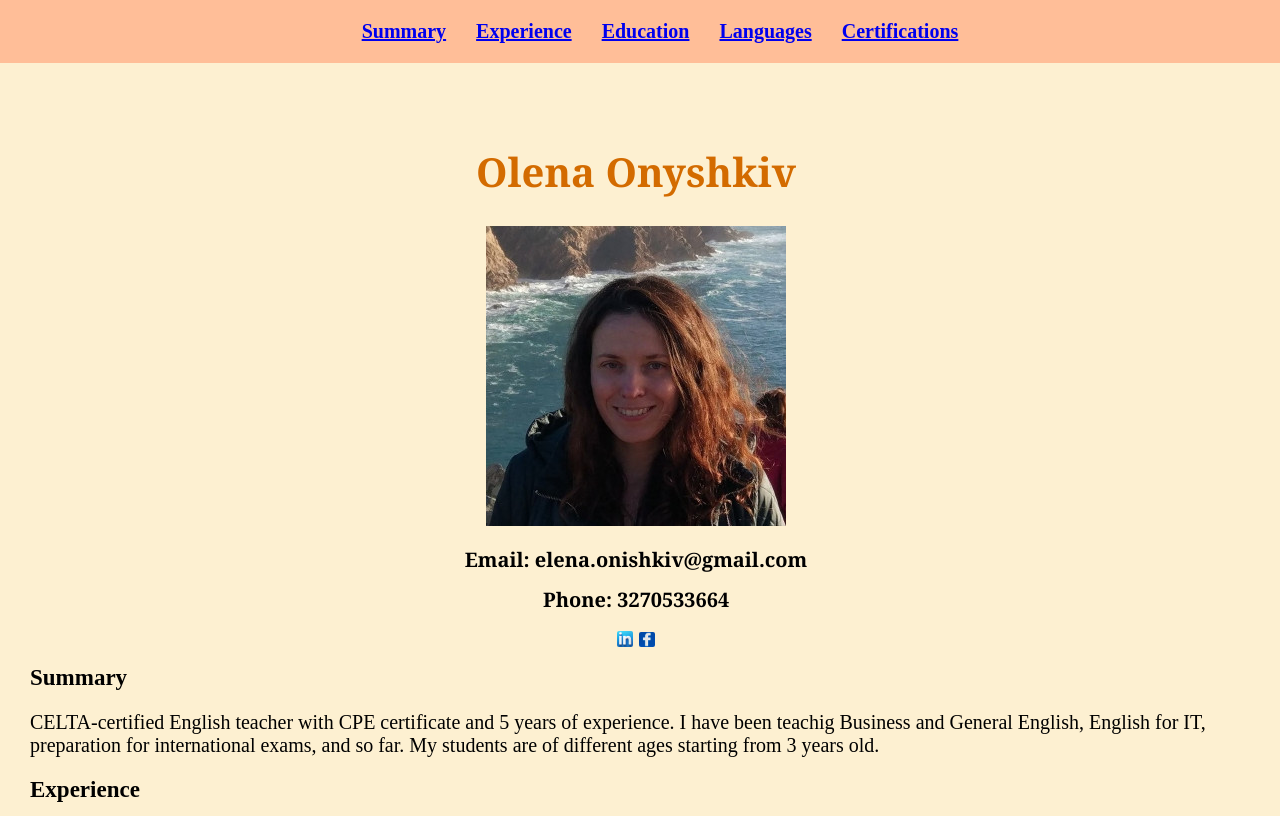
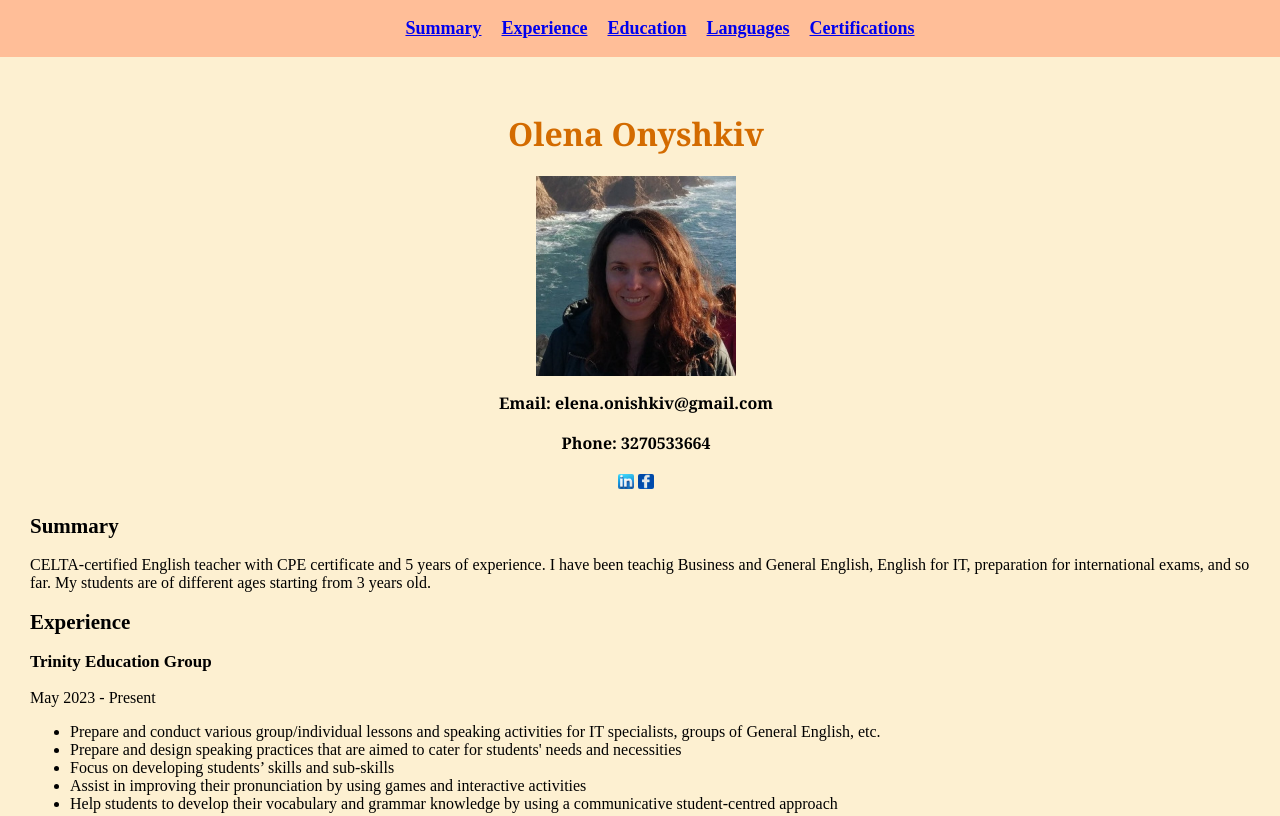
Before and after one commit to OlenaKin/My-CV, a plain HTML site: page index.html in a window 1280 px wide. Shown: the top 816 px of the page. Drawn offline with Linux system fonts and the light colour scheme.

Commit message:
edditings: font-size

```diff
--- a/index.html
+++ b/index.html
@@ -11,6 +11,7 @@
 
    <body>
     <h1>Olena Onyshkiv</h1>
+        <header>
          <img src="Images/29935134.jpg" alt="CV picture" class="profilepicture"/>
             <nav>
                 <ul>
@@ -38,14 +39,7 @@
                  <a href="https://www.facebook.com/"><img src="./Images/FBbutton.jpeg" alt="facebook button" class="button"/></a>
                  </p>
             </div>
-
-         </div>
-
-
-     </header>
-
-
-
+    </div>
 
 
      <main>
--- a/styles.css
+++ b/styles.css
@@ -1,6 +1,6 @@
 body{
     background-color: #FDF0D1;
-    font-size: 20px;
+    font-size: 16px;
     margin-left: 0;
 
 
@@ -21,18 +21,16 @@ nav ul{
     display: flex;
     flex-wrap: wrap;
     justify-content: center;
-    font-size: 20px;
+    font-size: 18px;
     list-style: none;
-    gap: 30px;
+    gap: 20px;
 
 }
 
-h1{
-    margin-top: 9rem;
-    text-align: center;
-}
+
 
 .profilepicture {
+    width: 200px;
     text-align: center;
     display: block;
     margin: auto;
@@ -58,16 +56,19 @@ div div{
 }
 
 h1{
+    margin-top: 7rem;
+    text-align: center;
     font-family: Georgia, 'Times New Roman', Times, serif;
     color: #D36B00;
 }
 
+
 h2{
-    font-size: 23px;
+    font-size: 21px;
 }
 
 h3{
-    font-size: 20px;
+    font-size: 17px;
 }
 
 .button{
```
